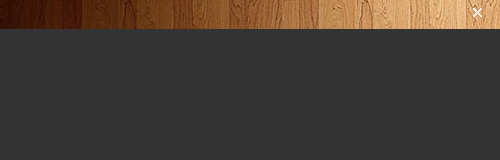
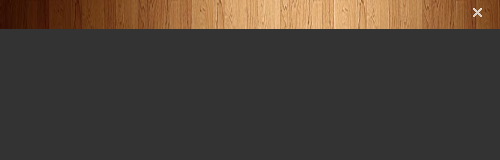
Before and after one commit to ccutwuxiao/electron_player, an Electron app: page view/menu.html in a window 500 px wide. Drawn offline with Linux system fonts and the light colour scheme.

Commit message:
set bg_img size

```diff
--- a/view/css/stylesheets/menu.css
+++ b/view/css/stylesheets/menu.css
@@ -33,6 +33,8 @@ a {
 }
 .header {
 	background-image:url(../images/SKIN_PIC_5.png);
+	background-size:500px 340px;
+	background-repeat: no-repeat;
 	direction: rtl;
 	display: -webkit-flex;
 	display: flex;
```
Also changed, not shown: view/css/stylesheets/main.css (+2 -7 lines).
